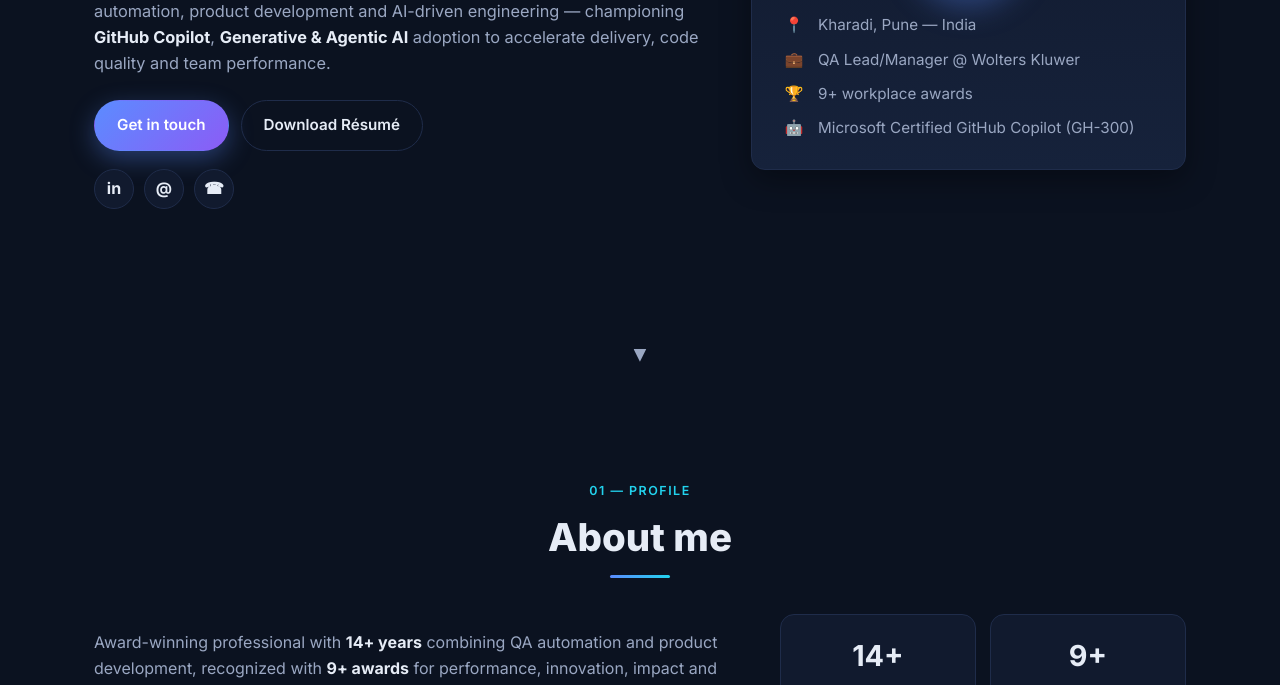
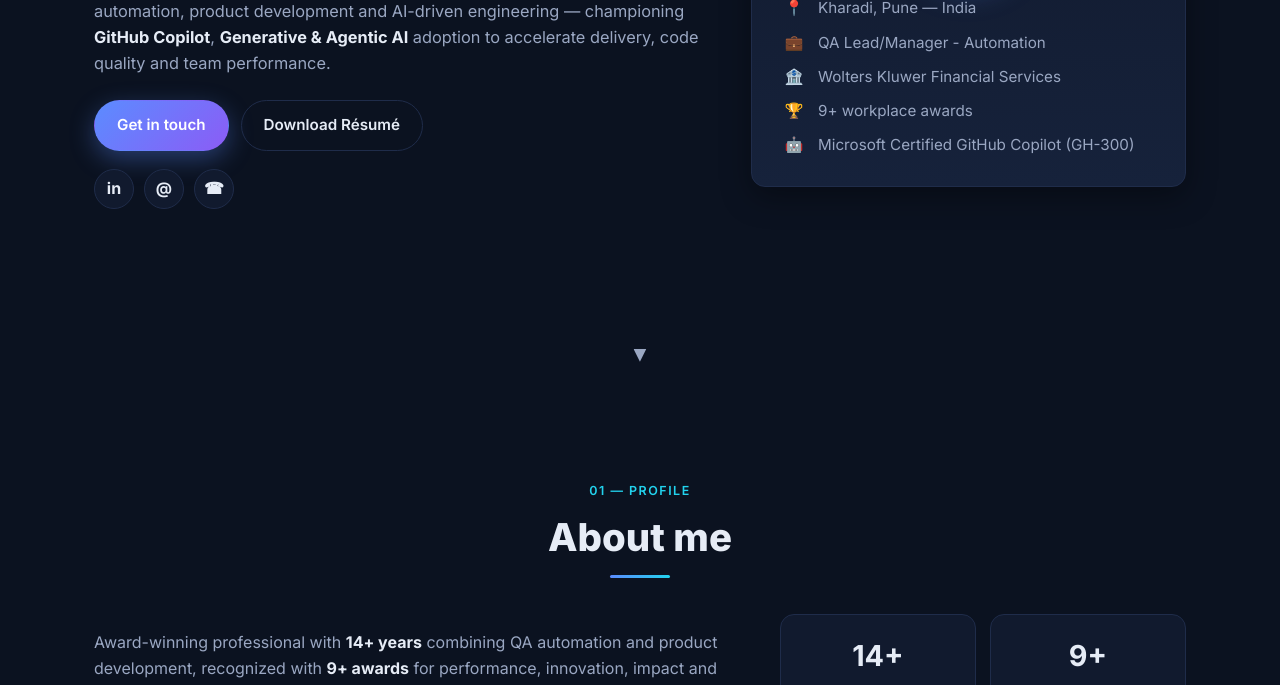
Before and after one commit to devgujar/devgujar.github.io, a website built with webpack: page index.html in a window 1280 px wide. Shown: the part 415-1100 px from the top of the page. Built offline with nearby package versions, Linux system fonts and the light colour scheme.

Commit message:
Add Company logo

```diff
--- a/index.html
+++ b/index.html
@@ -89,7 +89,8 @@
           <div class="avatar" aria-hidden="true">DG</div>
           <ul class="hero-meta">
             <li><span>📍</span> Kharadi, Pune — India</li>
-            <li><span>💼</span> QA Lead/Manager @ Wolters Kluwer</li>
+            <li><span>💼</span> QA Lead/Manager - Automation</li>
+            <li><span>🏦</span> Wolters Kluwer Financial Services</li>
             <li><span>🏆</span> 9+ workplace awards</li>
             <li><span>🤖</span> Microsoft Certified GitHub Copilot (GH-300)</li>
           </ul>
```
